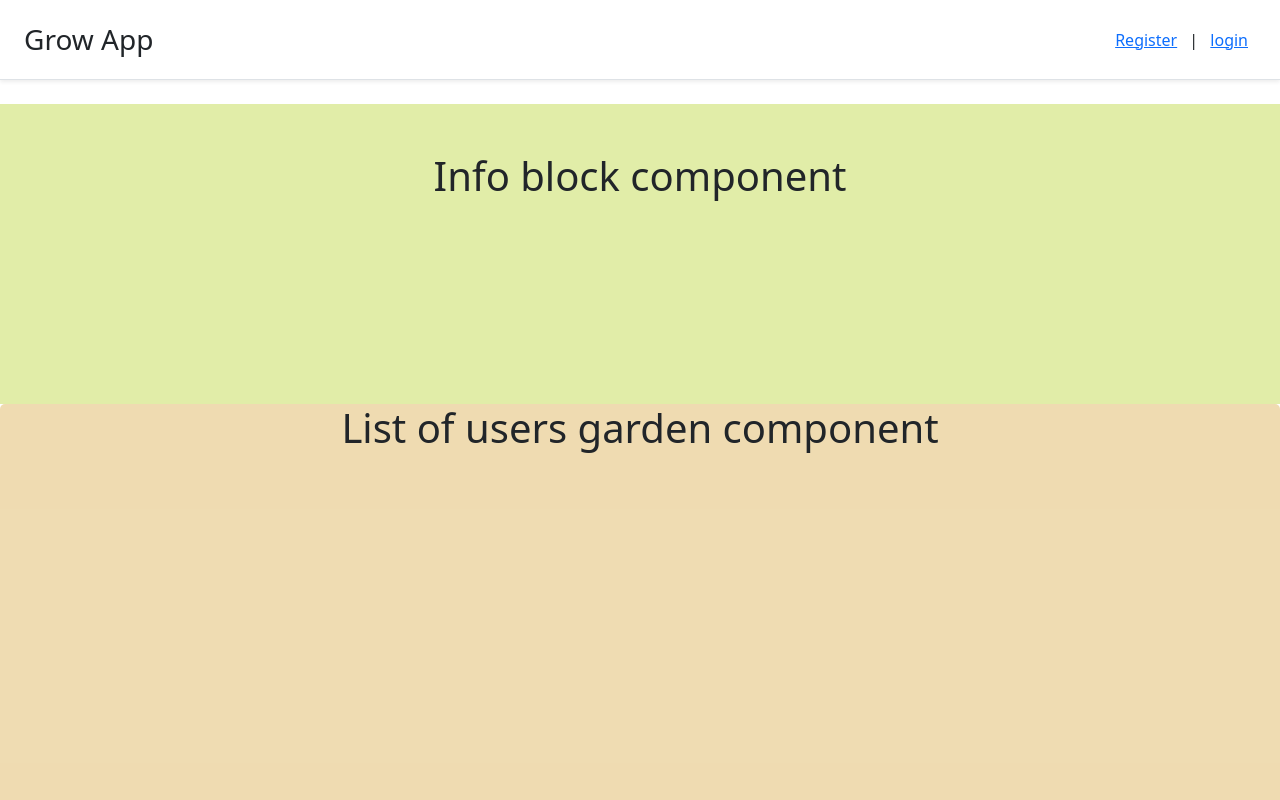
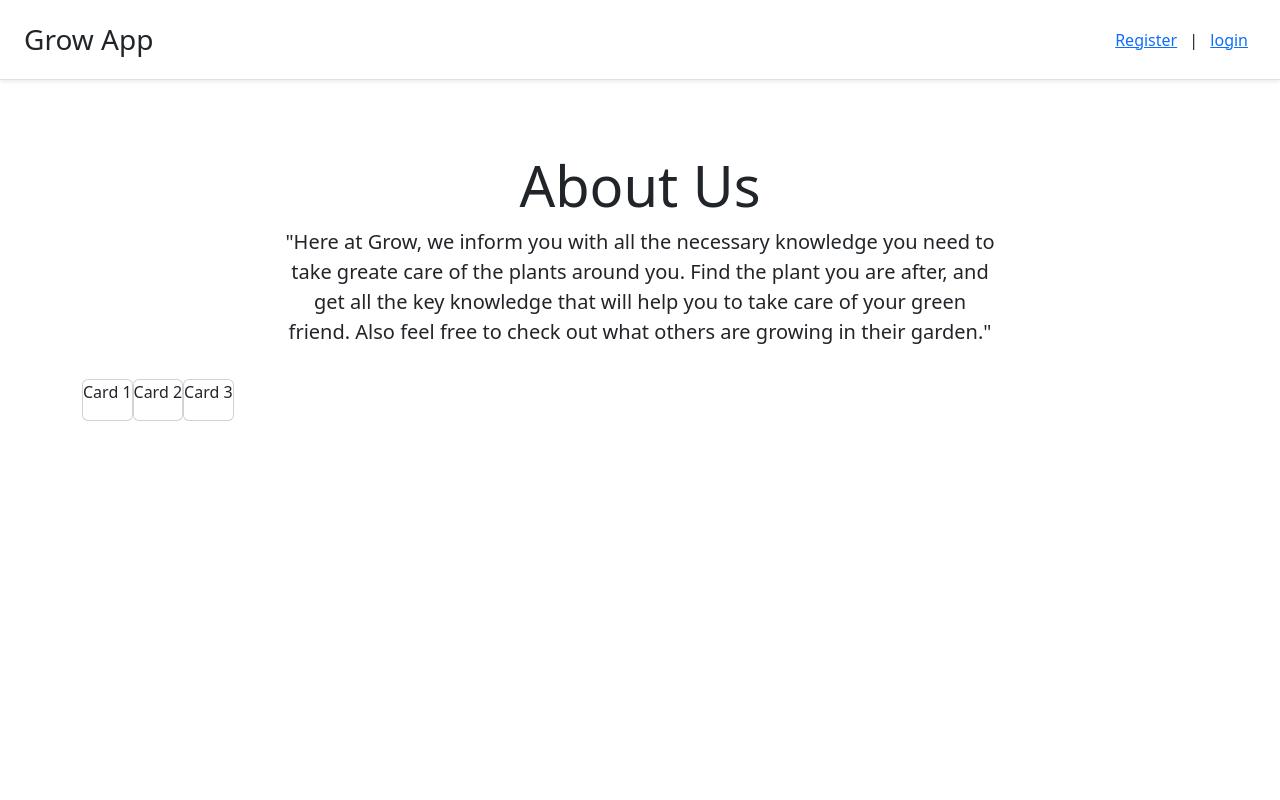
Before and after one commit to Shawn8z/React-plant-app, a React (Create React App) app: page / in a window 1280 px wide. Shown: the top 800 px of the page. Built offline with nearby package versions, Linux system fonts and the light colour scheme.

Commit message:
card layout

```diff
--- a/src/App.css
+++ b/src/App.css
@@ -1,9 +1,5 @@
 
-body {
-  margin: auto;
-  height: 1300px;
-  margin: 0 0 0 0;
-}
+
 
 
 .navbar {
@@ -12,14 +8,10 @@ body {
 }
 
 .info-block {
-  background-color: rgba(223, 236, 162, 0.932);
-  height: 300px;
+  width: 750px;
 }
 
-.garden {
-  margin: auto;
-  text-align: center;
-  background-color: rgba(238, 217, 172, 0.932);
-  border-radius: 5px;
-  height: 600px;
+.card-deck {
+  display: flex;
+  flex-flow: row wrap
 }
--- a/src/App.js
+++ b/src/App.js
@@ -1,7 +1,9 @@
 import './App.css';
-import Button from "react-bootstrap/Button";
+
+import "bootstrap/dist/css/bootstrap.min.css"
 import Card from 'react-bootstrap/Card';
-import "bootstrap/dist/css/bootstrap.min.css"
+import Col from 'react-bootstrap/Col';
+import Row from 'react-bootstrap/Row';
 
 function App() {
   return (
@@ -14,20 +16,51 @@ function App() {
           <span>  |  </span>
           <a class="p-2 " href="#">login</a>
         </nav>
+      </div>
+
+      <div class="info-block px-3 py-3 pt-md-5 pd-md-4 mx-auto text-center">
+        <h1 class="display-4">About Us</h1>
+        <p class="lead">
+          "Here at Grow, we inform you with all the necessary knowledge you need
+          to take greate care of the plants around you. Find the plant you are after,
+          and get all the key knowledge that will help you to take care of your green friend.
+          Also feel free to check out what others are growing in their garden."
+        </p>
+      </div>
+
+      <div class="container">
+
+
+        <div class="card-deck text-center">
+
+            <div class="card m">
+              <p>Card 1</p>
+            </div>
+
+
+            <div class="card">
+              <p>Card 2</p>
+            </div>
+
+
+            <div class="card">
+              <p>Card 3</p>
+            </div>
+
+        </div>
+
+
 
       </div>
 
-      <div class="info-block px-3 py-3 pt-md-5 pd-md-4 mx-auto text-center">
-        <h1>Info block component</h1>
-      </div>
 
-      <div class="garden">
-        <div>
-          <h1>List of users garden component</h1>
-        </div>
-      </div>
 
-    </div>
+
+
+
+
+
+  </div>
   );
 }
 
```
